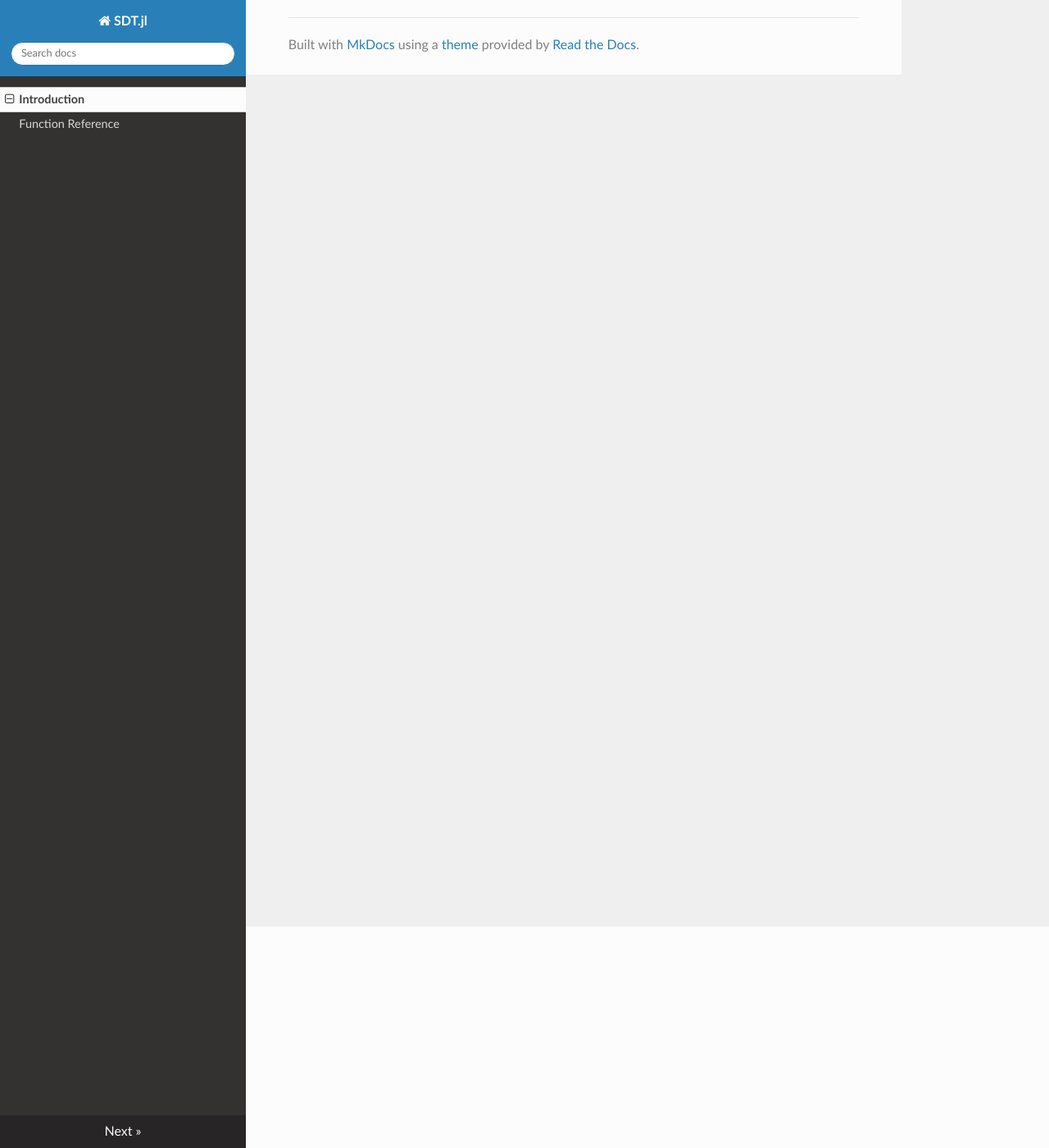
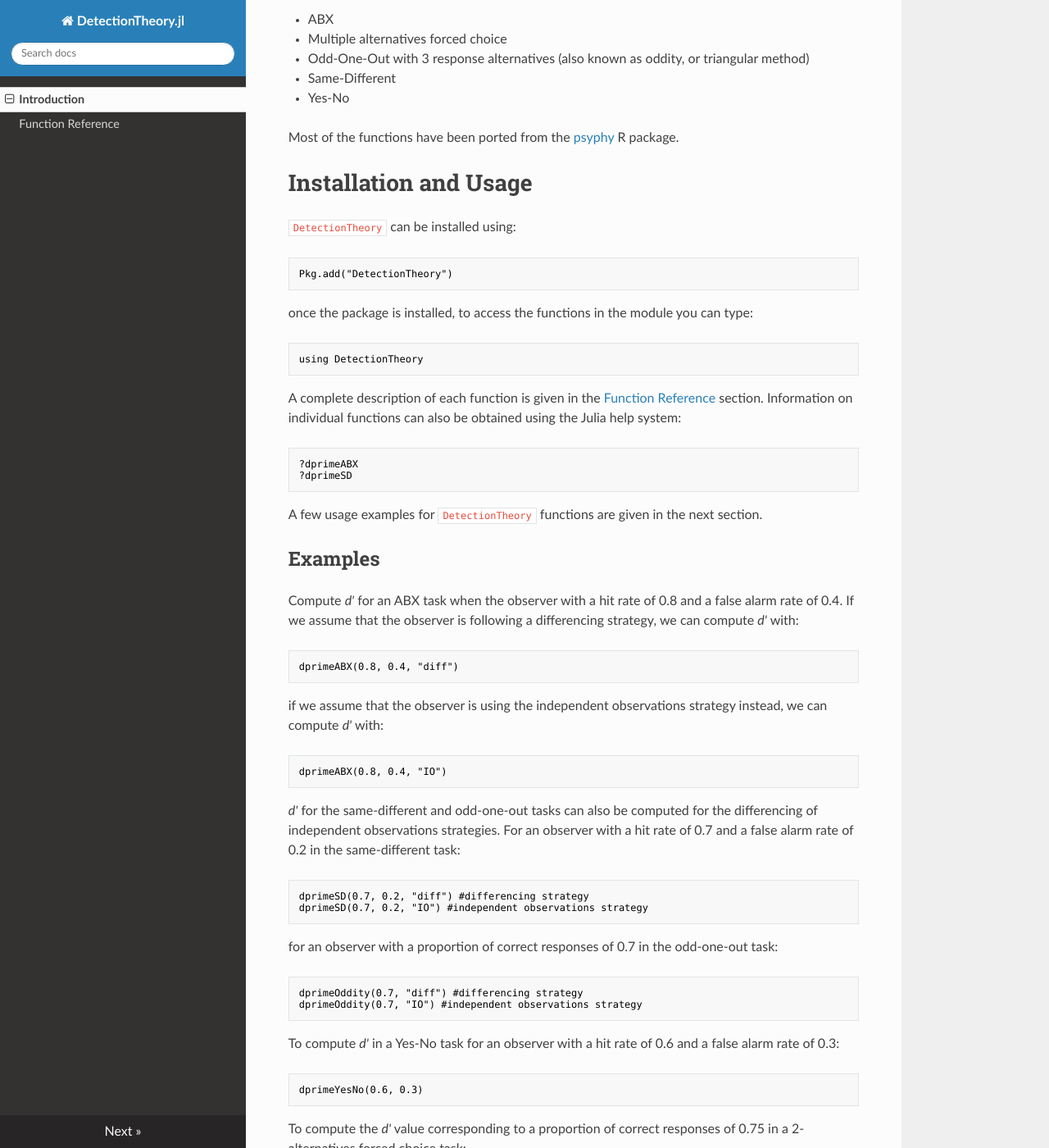
Before and after one commit to sam81/DetectionTheory.jl, an MkDocs documentation site: the page built from docs/index.md, in a window 1280 px wide and 1400 px high, scrolled down 270 px. Shown: the whole window at 82% size. Built offline with MkDocs 1.6.1, drawn with Linux system fonts in a browser that asks for light colours; nearby versions of some CDN libraries; old or Windows-style settings are respelled for this version of MkDocs; some of the changed text lies outside the part shown.

Commit message:
renamed DetectionTheory

````diff
--- a/docs/index.md
+++ b/docs/index.md
@@ -1,3 +1,84 @@
-# SDT
+# DetectionTheory
 
-SDT.jl is a [Julia](http://www.julialang.org) package to compute signal detection theory (SDT) measures. Most of the functions have been ported from the [psyphy](http://cran.r-project.org/web/packages/psyphy/index.html) R package.
+`DetectionTheory.jl` is a [Julia](http://www.julialang.org) package to compute signal detection theory measures. Signal detection theory (SDT) is commonly used in psychophysics to quantify the performance of an observer in a variety of tasks. `DetectionTheory.jl` includes functions to compute _d'_ for the following tasks:
+
+- ABX
+- Multiple alternatives forced choice
+- Odd-One-Out with 3 response alternatives (also known as oddity, or triangular method)
+- Same-Different
+- Yes-No
+
+
+Most of the functions have been ported from the [psyphy](http://cran.r-project.org/web/packages/psyphy/index.html) R package.
+
+
+# Installation and Usage
+
+`DetectionTheory` can be installed using:
+
+```julia
+Pkg.add("DetectionTheory")
+```
+
+once the package is installed, to access the functions in the module you can
+type:
+
+```julia
+using DetectionTheory
+```
+
+A complete description of each function is given in the [Function Reference](API.md) section. Information on individual functions can also be obtained using the Julia help system:
+
+```julia
+?dprimeABX
+?dprimeSD
+```
+
+A few usage examples for `DetectionTheory` functions are given in the next section.
+
+## Examples
+
+
+Compute _d'_ for an ABX task when the observer with a hit rate of 0.8 and a false alarm rate of 0.4. If we assume that the observer is following a differencing strategy, we can compute _d'_ with:
+
+```julia
+dprimeABX(0.8, 0.4, "diff")
+```
+
+if we assume that the observer is using the independent observations strategy instead, we can compute _d'_ with:
+
+```julia
+dprimeABX(0.8, 0.4, "IO")
+```
+
+_d'_ for the same-different and odd-one-out tasks can also be computed for the differencing of independent observations strategies. For an observer with a hit rate of 0.7 and a false alarm rate of 0.2 in the same-different task:
+
+```julia
+dprimeSD(0.7, 0.2, "diff") #differencing strategy
+dprimeSD(0.7, 0.2, "IO") #independent observations strategy
+```
+
+for an observer with a proportion of correct responses of 0.7 in the odd-one-out task:
+
+```julia
+dprimeOddity(0.7, "diff") #differencing strategy
+dprimeOddity(0.7, "IO") #independent observations strategy
+```
+
+To compute _d'_ in a Yes-No task for an observer with a hit rate of 0.6 and a false alarm rate of 0.3:
+
+```julia
+dprimeYesNo(0.6, 0.3)
+```
+
+To compute the _d'_ value corresponding to a proportion of correct responses of 0.75 in a 2-alternatives forced choice task:
+
+```julia
+dprimeMAFC(0.75, 2)
+```
+
+for a 3-alternatives forced choice task:
+
+```julia
+dprimeMAFC(0.75, 3)
+```
--- a/mkdocs.yml
+++ b/mkdocs.yml
@@ -1,4 +1,4 @@
-site_name: SDT.jl
+site_name: DetectionTheory.jl
 theme: readthedocs
 pages:
     - Introduction: 'index.md'
````
Also changed, not shown: README.md (+5 -4 lines), 12 other files.
